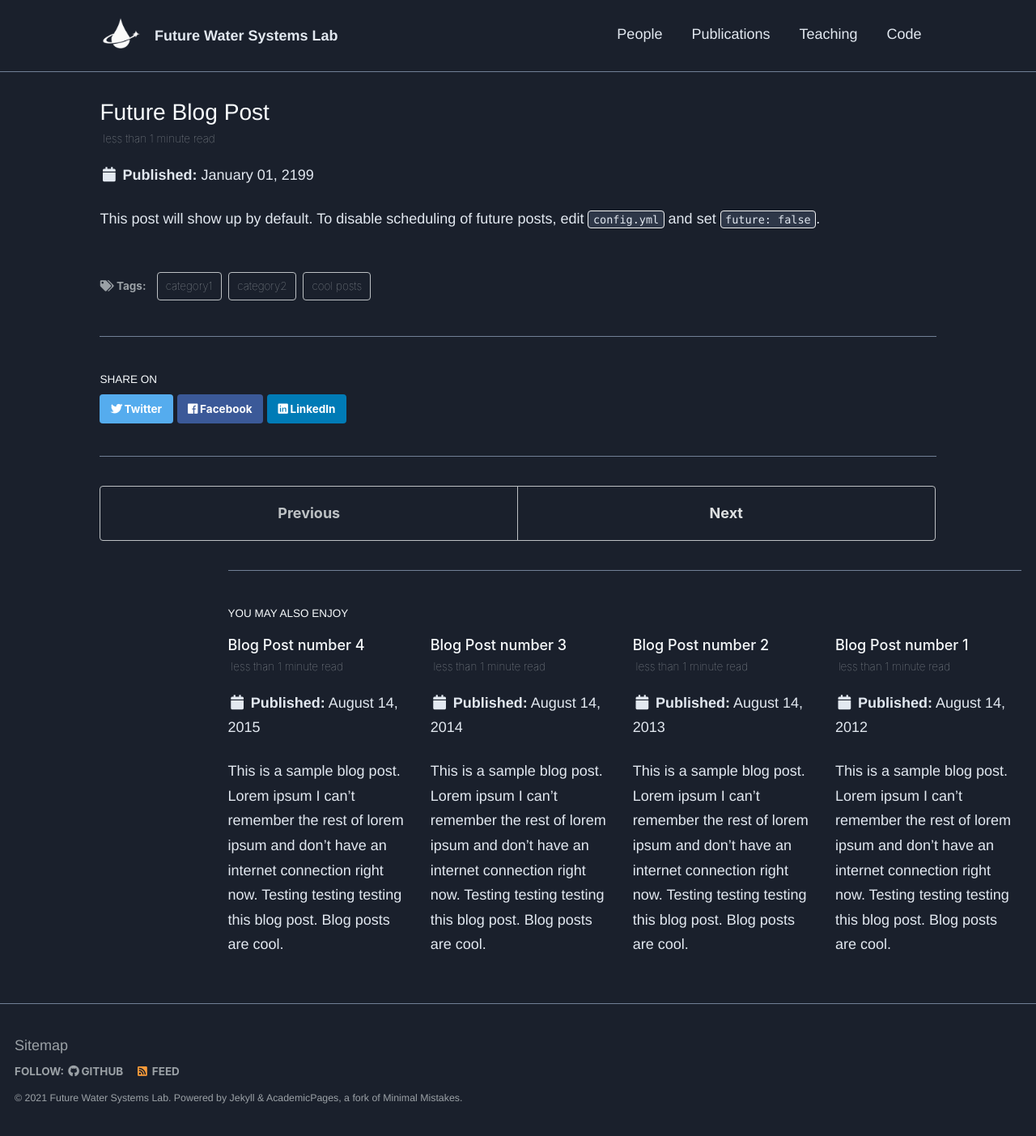
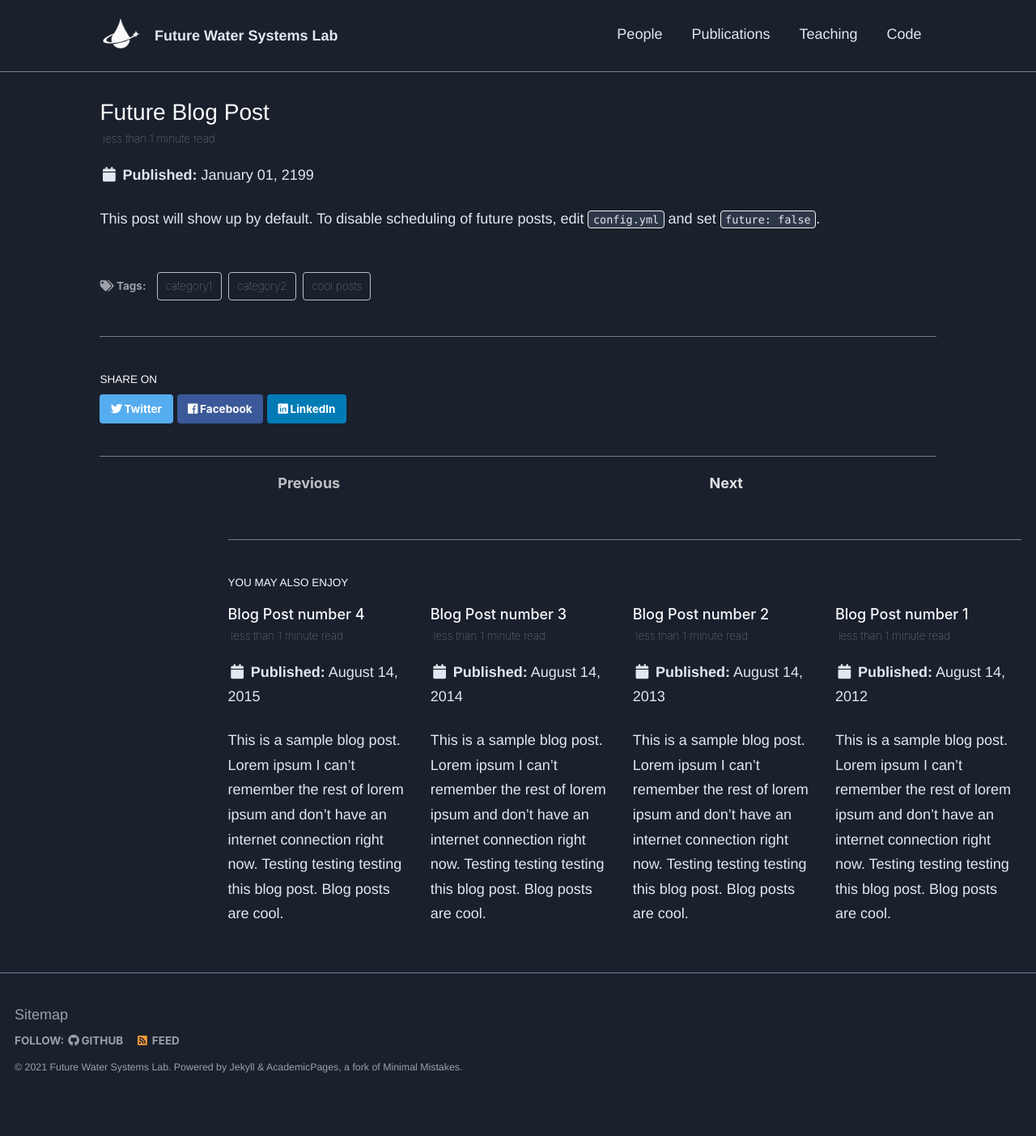
Before and after one commit to SMARTINFRALAB/SMARTINFRALAB.github.io, a Jekyll site: the page built from _posts/2199-01-01-future-post.md, in a window 1280 px wide. Shown: the whole page at 81% size. Built offline with Jekyll 4.4.1, drawn with Linux system fonts in a browser that asks for light colours; after the commit the page ends 1365 px from its top, so only the background shows below that.

Commit message:
Remove borders on navigation buttons

```diff
--- a/_sass/_navigation.scss
+++ b/_sass/_navigation.scss
@@ -132,7 +132,7 @@
     text-align: center;
     text-decoration: none;
     color: mix(#fff, $gray, 50%);
-    border: 1px solid $light-gray;
+    border: 0px solid $light-gray;
     border-radius: $border-radius;
 
     &:hover {
@@ -163,7 +163,7 @@
 .page__share + .pagination,
 .page__comments + .pagination {
   margin-top: 2em;
-  padding-top: 2em;
+  padding-top: 0em;
   border-top: 1px solid $border-color;
 }
 
```
